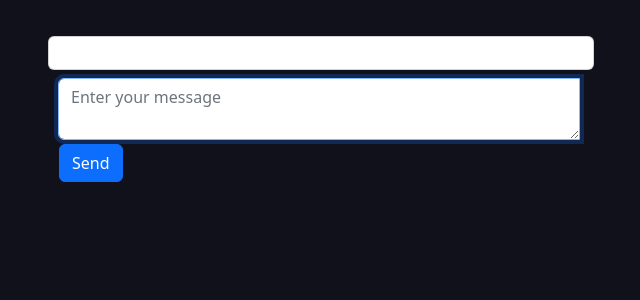
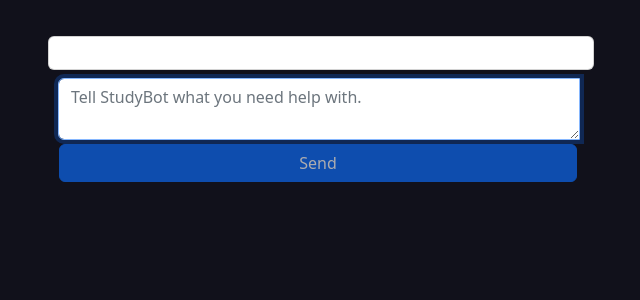
Before and after one commit to sschneemelcher/artificialacademy, a Flask app: page / in a window 1280 px wide. Shown: the part 72-372 px from the top of the page, without its empty margins (319-959 px from the left). Run offline with Flask 2, Linux system fonts and the light colour scheme.

Commit message:
work on page

```diff
--- a/static/main.css
+++ b/static/main.css
@@ -73,12 +73,6 @@ input[type="submit"] {
   cursor: pointer;
 }
 
-.chatMessage {
-  font-size: 18px;
-  font-weight: bold;
-  margin: 15px;
-}
-
 .request {
   text-align: right;
   color: #1e1e2e;
--- a/templates/index.html
+++ b/templates/index.html
@@ -25,10 +25,12 @@
         </div>
         <div class="container sticky-bottom pb-4">
           <div class="input-group row g-1 mt-1">
-            <textarea id="chat-input" class="form-control" placeholder="Enter your message" rows="2"
+            <textarea id="chat-input" class="form-control" placeholder="Tell StudyBot what you need help with." rows="2"
               autofocus></textarea>
-            <div class="input-group-append">
-              <button id="send-button" class="btn btn-primary" type="button">Send</button>
+            <div class="d-grid gap-2">
+              <button id="send-button" type="button" class="btn btn-primary" disabled>
+                Send
+              </button>
             </div>
           </div>
         </div>
@@ -39,6 +41,8 @@
     // Get references to the input field and send button
     const inputField = document.getElementById('chat-input');
     const sendButton = document.getElementById('send-button');
+
+    const messageClassList = 'fs-3 font-weight-bold mb-3 card';
 
     // Get a reference to the chat window
     const chatWindow = document.getElementById('chat-window');
@@ -52,7 +56,7 @@
 
       // Create a new element to display the message
       const messageElement = document.createElement('div');
-      messageElement.classList += ' chatMessage request';
+      messageElement.classList += ` text-end bg-secondary text-light ${messageClassList}`;
       messageElement.innerText = `${message}`;
 
       // Add the message to the chat window
@@ -75,21 +79,27 @@
         .then(result => {
           // Display the server's response in the chat window
           const responseElement = document.createElement('div');
-          responseElement.classList += ' chatMessage response';
+          responseElement.classList += ` bg-dark text-light ${messageClassList}`;
           responseElement.innerText = `${result}`;
           chatWindow.appendChild(responseElement);
         })
+
+      window.scrollTo(0, document.body.scrollHeight);
     }
 
     let shiftActive = false;
     // Add an event listener to the input field that listens for the keydown event
     inputField.addEventListener('keydown', event => {
-      (event.key === 'Enter' && !shiftActive) && (event.preventDefault() || sendMessage());
+      (event.key === 'Enter' && !shiftActive) && inputField.value.length && (event.preventDefault() || sendMessage());
+      (event.key === 'Enter' && !shiftActive) && !inputField.value.length && event.preventDefault();
       (event.key === 'Shift') && (shiftActive = true);
     });
 
     inputField.addEventListener('keyup', event => {
       (event.key === 'Shift') && (shiftActive = false);
+      if (inputField.value.length)
+        sendButton.removeAttribute('disabled')
+      else sendButton.setAttribute('disabled', '');
     });
 
     // Add an event listener to the send button
```
Also changed, not shown: static/rect968.png.
